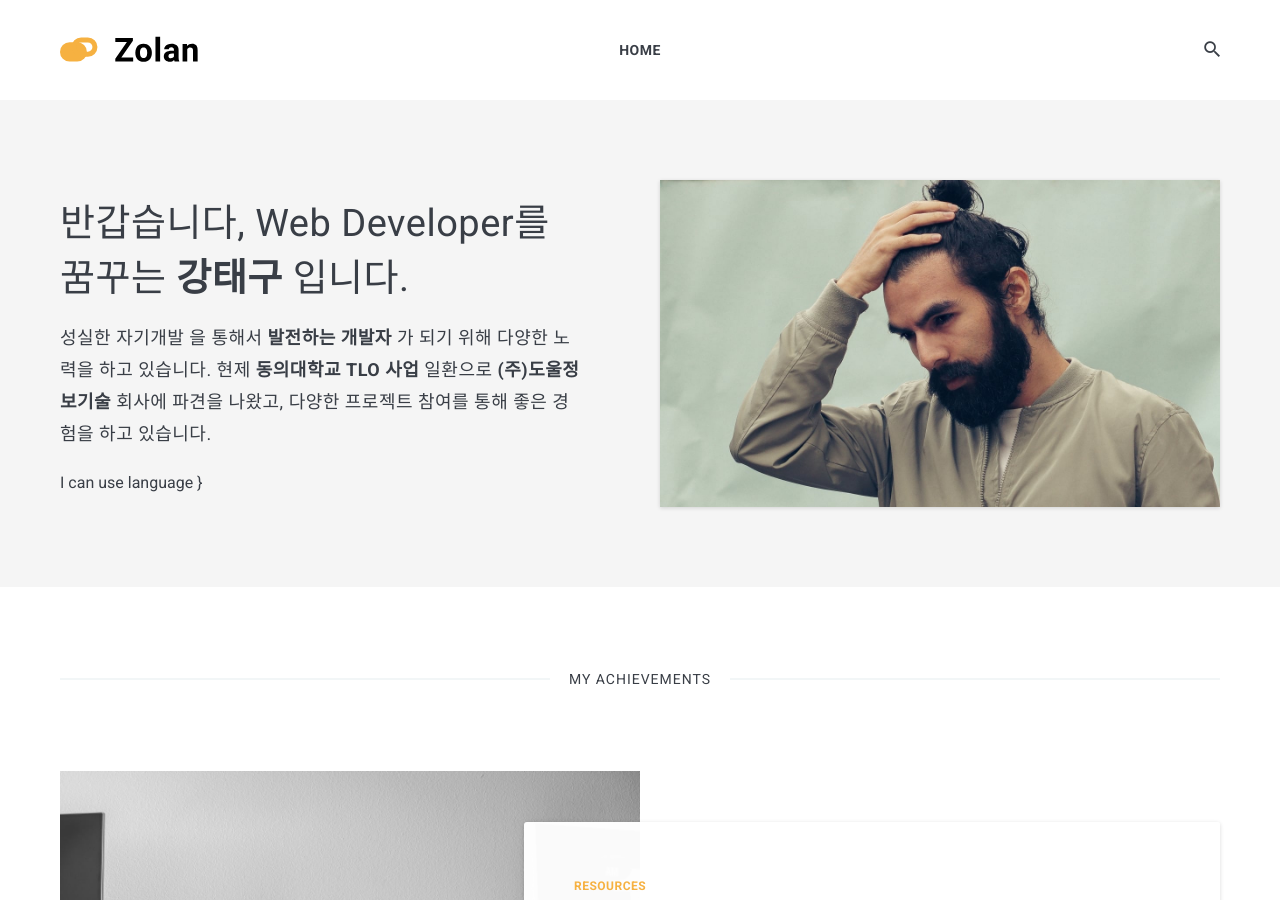
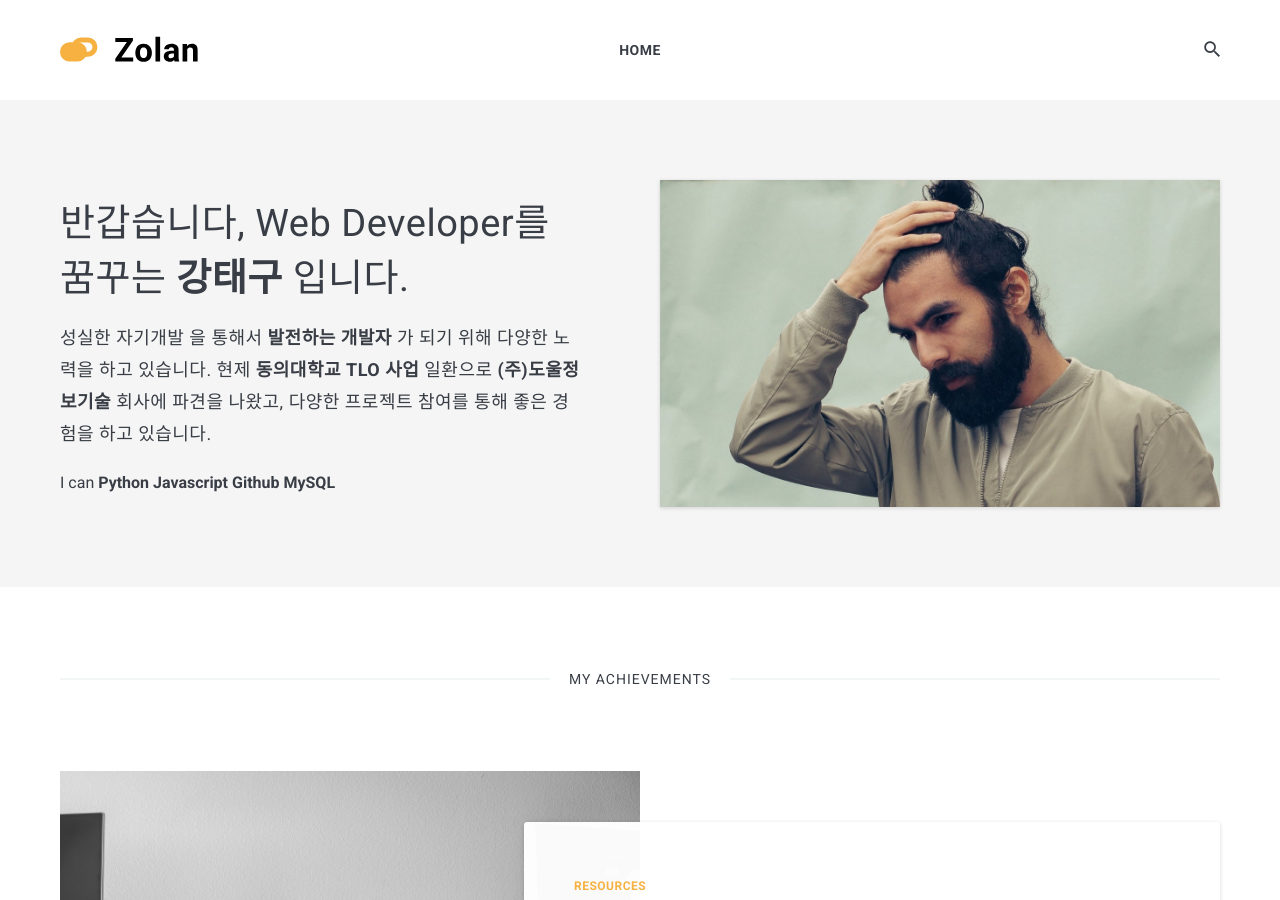
Before and after one commit to kangteagu/KANGTEAGU.github.io, a Jekyll site: the page built from index.html, in a window 1280 px wide and 900 px high. Built offline with Jekyll 4.4.1, drawn with Linux system fonts in a browser that asks for light colours; nearby versions of some CDN libraries; the list of posts is cut into pages by our own code.

Commit message:
I Can
내가 할수 있는 일 부분 추가

```diff
--- a/_data/settings.yml
+++ b/_data/settings.yml
@@ -12,7 +12,7 @@ author:
   image: 01.jpg
   say-hello: 반갑습니다, Web Developer를 꿈꾸는 <strong>강태구</strong> 입니다.
   bio: 성실한 <string>자기개발</strong> 을 통해서 <strong>발전하는 개발자</strong> 가 되기 위해 다양한 노력을 하고 있습니다. 현제 <strong>동의대학교 TLO 사업</strong> 일환으로 <strong>(주)도울정보기술</strong> 회사에 파견을 나왔고, 다양한 프로젝트 참여를 통해 좋은 경험을 하고 있습니다.
-  pluse:
+  pluse: <strong>Python</strong> <strong>Javascript</strong> <strong>Github</strong> <strong>MySQL</strong>
 
 #-------------------------------
 # Contact links
--- a/_includes/hero.html
+++ b/_includes/hero.html
@@ -7,8 +7,8 @@
           <h1 class="hero__title">{{ site.data.settings.author.say-hello }}</h1>
           <p class="hero__subtitle">{{ site.data.settings.author.bio }}</p>
           <div class="hero__text">
-            <span class="hero__text-title">I can use language</span>
-            {{site.data.settings.author.pluse}}}
+            <span class="hero__text-title">I can</span>
+            {{site.data.settings.author.pluse}}
           </div>
         </div>
       </div>
```
